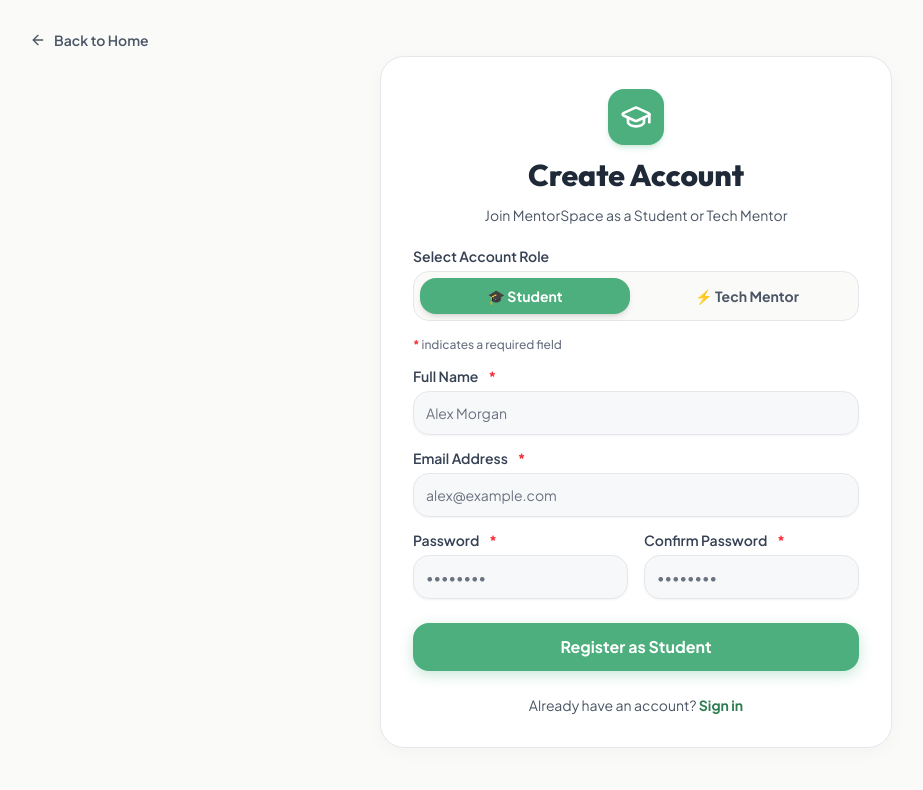
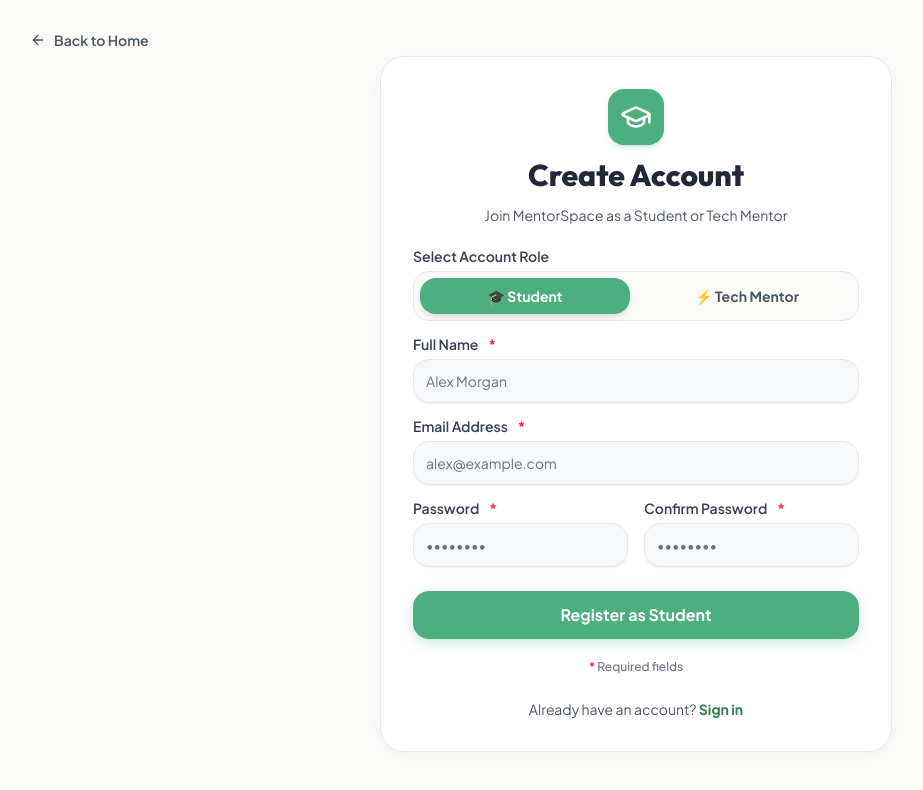
Before and after one commit to Coder1809/MentorSpace, a React (Vite) app in the folder client/: page /register in a window 1280 px wide. Shown: the top 790 px of the page, without its empty margins (4-927 px from the left). Built offline with nearby package versions, Linux system fonts and the light colour scheme; no server answers.

Commit message:
ui: move required fields indicator to bottom of forms with centered caption

```diff
--- a/client/src/components/dialogs/AppointmentDialog.jsx
+++ b/client/src/components/dialogs/AppointmentDialog.jsx
@@ -290,9 +290,6 @@
             {step === 1 ? (
               /* STEP 1: SCHEDULE & TOPIC */
               <div className="space-y-4 animate-in fade-in-50 duration-200">
-                <p className="text-xs text-gray-500 font-medium">
-                  <span className="text-red-500 font-bold" aria-hidden="true">*</span> indicates a required field
-                </p>
                 <div className="grid grid-cols-1 sm:grid-cols-2 gap-4 w-full">
                   <FormField
                     control={form.control}
@@ -482,6 +479,9 @@
                       Proceed to Payment Summary <ArrowRight className="w-4 h-4" />
                     </Button>
                   )}
+                  <p className="text-xs text-gray-500 font-medium text-center pt-2">
+                    <span className="text-red-500 font-bold" aria-hidden="true">*</span> Required fields
+                  </p>
                 </div>
               </div>
             ) : (
--- a/client/src/pages/LoginPage.jsx
+++ b/client/src/pages/LoginPage.jsx
@@ -120,9 +120,6 @@
 
             <Form {...form}>
               <form onSubmit={form.handleSubmit(onSubmit)} className="space-y-4">
-                <p className="text-xs text-gray-500 font-medium">
-                  <span className="text-red-500 font-bold" aria-hidden="true">*</span> indicates a required field
-                </p>
                 <FormField
                   control={form.control}
                   name="email"
@@ -180,6 +177,10 @@
                   )}
                 </Button>
 
+                <p className="text-xs text-gray-500 font-medium text-center pt-1">
+                  <span className="text-red-500 font-bold" aria-hidden="true">*</span> Required fields
+                </p>
+
                 <div className="text-center text-sm text-gray-600 pt-2">
                   Don't have an account?{" "}
                   <Link to="/register" className="text-[#2e7d52] hover:underline font-bold">
--- a/client/src/pages/SignupPage.jsx
+++ b/client/src/pages/SignupPage.jsx
@@ -181,10 +181,6 @@
                     </Button>
                   </div>
                 </div>
-
-                <p className="text-xs text-gray-500 font-medium">
-                  <span className="text-red-500 font-bold" aria-hidden="true">*</span> indicates a required field
-                </p>
 
                 <FormField
                   control={form.control}
@@ -526,6 +522,10 @@
                   )}
                 </Button>
 
+                <p className="text-xs text-gray-500 font-medium text-center pt-1">
+                  <span className="text-red-500 font-bold" aria-hidden="true">*</span> Required fields
+                </p>
+
                 <div className="text-center text-sm text-gray-600 pt-2">
                   Already have an account?{" "}
                   <Link to="/login" className="text-[#2e7d52] hover:underline font-bold">
```
